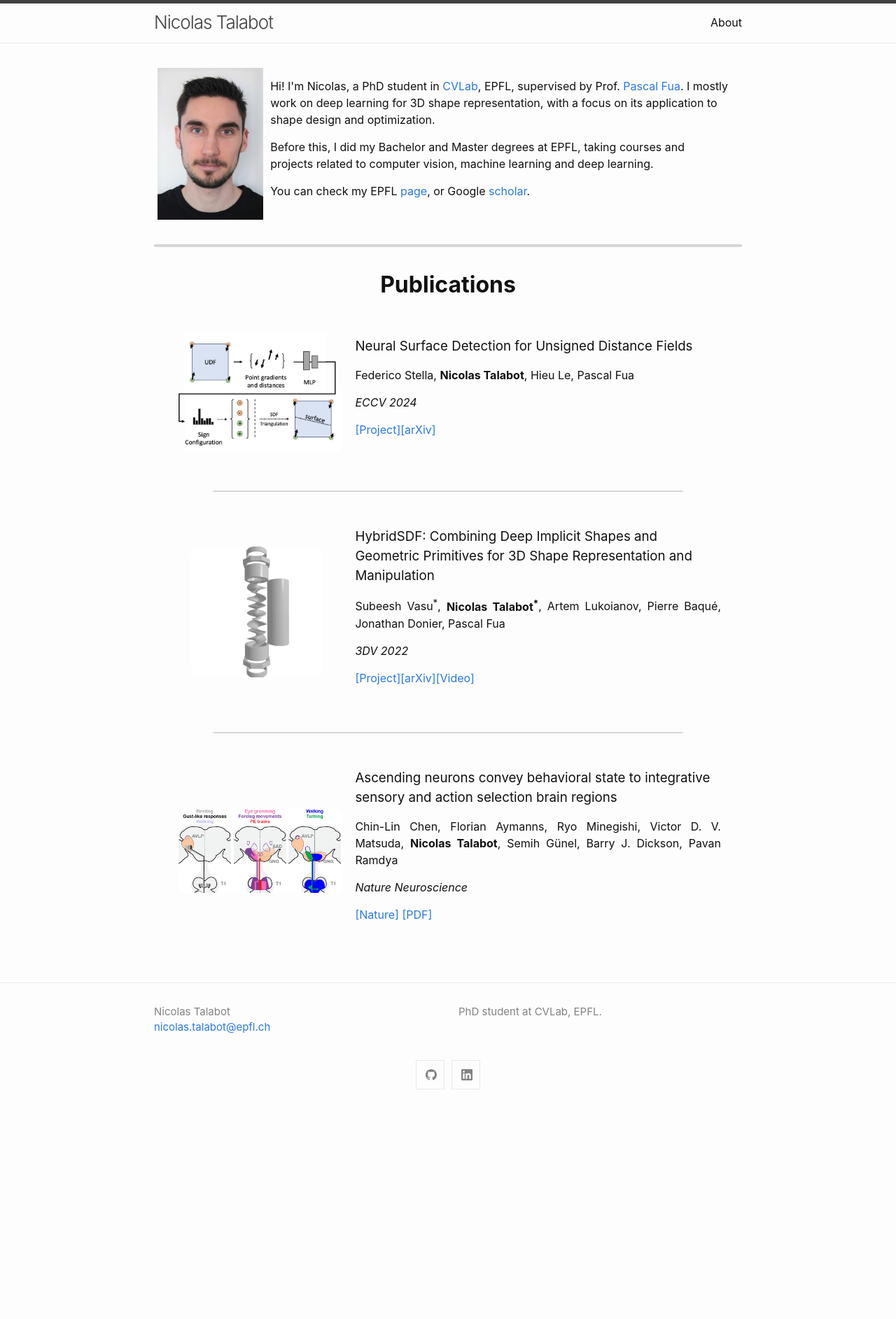
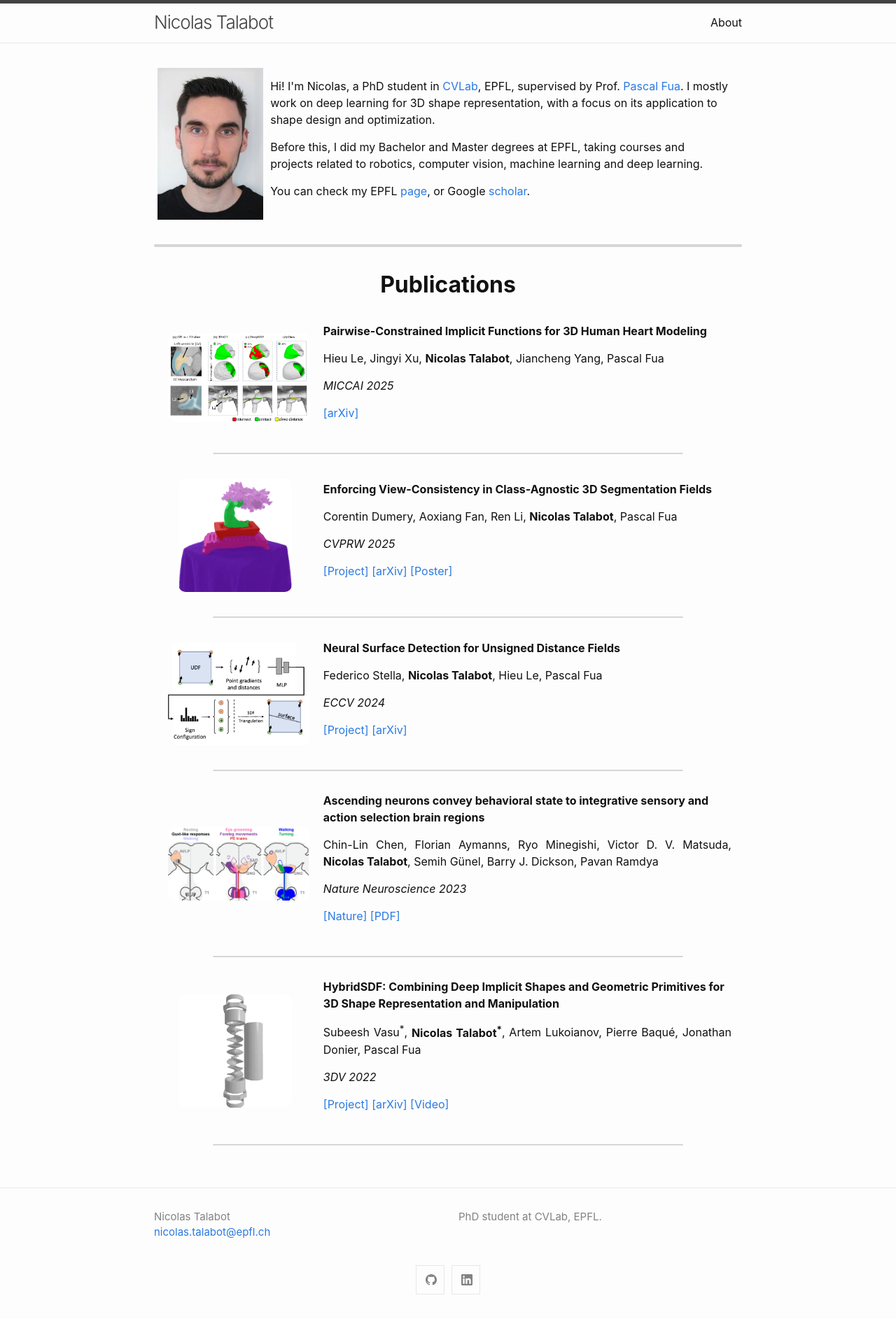
Before and after one commit to ntalabot/ntalabot.github.io, a Jekyll site: the page built from index.md, in a window 1280 px wide. Shown: the whole page at 70% size. Built offline with Jekyll 4.4.1, drawn with Linux system fonts in a browser that asks for light colours; nearby versions of some CDN libraries; before the commit the page ends 1592 px from its top, so only the background shows below that.

Commit message:
Add disconerf and pairwise-sdf

```diff
--- a/assets/css/style.scss
+++ b/assets/css/style.scss
@@ -150,6 +150,31 @@ margin-bottom: 20px;
 border-radius: 15px;
 }
 
+// My addition for publications
+.div_publication{
+  display: block;
+  padding-left: 15px;
+  padding-right: 15px;
+  padding-top: 0px;
+  padding-bottom: 0px;
+  text-align:justify;
+  margin-top: 0px;
+  margin-bottom: 0px;
+  border-radius: 15px;
+}
+.div_pub_left{
+  width: 25%;
+  display: inline-block;
+  vertical-align: middle;
+  margin-right: 3%;
+  text-align: center;
+}
+.div_pub_right{
+  width: 72%;
+  display: inline-block;
+  vertical-align: middle;
+}
+
 .div_gray {
 background: #f1f1f1;
 }
--- a/index.md
+++ b/index.md
@@ -18,7 +18,7 @@ layout: home
             I mostly work on deep learning for 3D shape representation, with a focus on its application to shape design and optimization.
         </p>
         <p>
-            Before this, I did my Bachelor and Master degrees at EPFL, taking courses and projects related to computer vision, machine learning and deep learning.
+            Before this, I did my Bachelor and Master degrees at EPFL, taking courses and projects related to robotics, computer vision, machine learning and deep learning.
         </p>
         <p>
             You can check my EPFL <a href="https://people.epfl.ch/nicolas.talabot?lang=en">page</a>, or Google <a href="https://scholar.google.com/citations?user=f2LbcbAAAAAJ&hl=en">scholar</a>.
@@ -26,64 +26,104 @@ layout: home
     </div>
 </div>
 
+<!-- ################################## -->
+<!-- ############# PAPERS ############# -->
+<!-- ################################## -->
 
 <hr class="hr_style">
-<h1 style="text-align:center;"> <b>Publications</b> </h1>
+<h1 style="text-align:center; margin-bottom: 30px;"> <b>Publications</b> </h1>
 
-
-<!-- NSDUDF, ECCV 2024 -->
-<div class="div_text">
+<!-- Pairwise SDF, MICCAI 2025 -->
+<div class="div_publication">
     <div class="div_aligned div_box">
-    <div style="width: 30%; display:inline-block; vertical-align:middle; margin-right:3%; text-align:center;">
-        <img style="margin:5px; width:100%; border-radius:10px;" src="/assets/images/nsdudf.png">
+    <div class="div_pub_left">
+        <img style="margin:5px; width:100%; border-radius:10px;" src="/assets/images/pairwise-sdf.png">
     </div>
-    <div style="width: 67%; display:inline-block;">
-        <h3 style="text-align: left;"> Neural Surface Detection for Unsigned Distance Fields </h3>
-        <p>Federico Stella, <b>Nicolas Talabot</b>, Hieu Le, Pascal Fua</p>
-        <p><i>ECCV 2024</i></p>
-        <p><a href="https://ilceltico.github.io/nsdudf/">[Project]</a><a href="https://arxiv.org/abs/2407.18381">[arXiv]</a></p>
+    <div class="div_pub_right">
+        <h4 style="text-align: left;"><b>Pairwise-Constrained Implicit Functions for 3D Human Heart Modeling</b></h4>
+        <p>Hieu Le, Jingyi Xu, <b>Nicolas Talabot</b>, Jiancheng Yang, Pascal Fua</p>
+        <p><i>MICCAI 2025</i></p>
+        <p><a href="https://arxiv.org/pdf/2307.08716">[arXiv]</a></p>
         <!-- <p></p> -->
         </div>
     </div>
 </div>
+<div class="centered_div medium">
+    <hr class="hr_style_thin">
+</div>
 
+<!-- DiscoNeRF, CVPRW 2025 -->
+<div class="div_publication">
+    <div class="div_aligned div_box">
+    <div class="div_pub_left">
+        <img style="margin:5px; width:80%; border-radius:10px;" src="/assets/images/disconerf.png">
+    </div>
+    <div class="div_pub_right">
+        <h4 style="text-align: left;"><b>Enforcing View-Consistency in Class-Agnostic 3D Segmentation Fields</b></h4>
+        <p>Corentin Dumery, Aoxiang Fan, Ren Li, <b>Nicolas Talabot</b>, Pascal Fua</p>
+        <p><i>CVPRW 2025</i></p>
+        <p><a href="https://corentindumery.github.io/projects/disconerf.html">[Project]</a> <a href="https://arxiv.org/abs/2408.09928">[arXiv]</a> <a href="https://corentindumery.github.io/images/disconerf/CVPRW_DiscoNeRF_poster.pdf">[Poster]</a></p>
+        <!-- <p></p> -->
+        </div>
+    </div>
+</div>
+<div class="centered_div medium">
+    <hr class="hr_style_thin">
+</div>
+
+<!-- NSD-UDF, ECCV 2024 -->
+<div class="div_publication">
+    <div class="div_aligned div_box">
+    <div class="div_pub_left">
+        <img style="margin:5px; width:100%; border-radius:10px;" src="/assets/images/nsdudf.png">
+    </div>
+    <div class="div_pub_right">
+        <h4 style="text-align: left;"><b>Neural Surface Detection for Unsigned Distance Fields</b></h4>
+        <p>Federico Stella, <b>Nicolas Talabot</b>, Hieu Le, Pascal Fua</p>
+        <p><i>ECCV 2024</i></p>
+        <p><a href="https://ilceltico.github.io/nsdudf/">[Project]</a> <a href="https://arxiv.org/abs/2407.18381">[arXiv]</a></p>
+        <!-- <p></p> -->
+        </div>
+    </div>
+</div>
+<div class="centered_div medium">
+    <hr class="hr_style_thin">
+</div>
+
+<!-- AxoID, Nature Neuroscience 2023 -->
+<div class="div_publication">
+    <div class="div_aligned">
+    <div class="div_pub_left">
+        <img style="margin:5px; width:100%; border-radius:10px;" src="/assets/images/axoid.png">
+    </div>
+    <div class="div_pub_right">
+        <h4 style="text-align: left;"><b>Ascending neurons convey behavioral state to integrative sensory and action selection brain regions</b></h4>
+        <p>Chin-Lin Chen, Florian Aymanns, Ryo Minegishi, Victor D. V. Matsuda, <b>Nicolas Talabot</b>, Semih Günel, Barry J. Dickson, Pavan Ramdya</p>
+        <p><i>Nature Neuroscience 2023</i></p>
+        <p><a href="https://www.nature.com/articles/s41593-023-01281-z">[Nature]</a> <a href="https://www.nature.com/articles/s41593-023-01281-z.pdf">[PDF]</a></p>
+        <!-- <p></p> -->
+        </div>
+    </div>
+</div>
 <div class="centered_div medium">
     <hr class="hr_style_thin">
 </div>
 
 <!-- HybridSDF, 3DV 2022 -->
-<div class="div_text">
+<div class="div_publication">
     <div class="div_aligned div_box">
-    <div style="width: 30%; display:inline-block; vertical-align:middle; margin-right:3%; text-align:center;">
+    <div class="div_pub_left">
         <img style="margin:5px; width:80%; border-radius:10px;" src="/projects/hybridsdf/images/mixer_clip.gif">
     </div>
-    <div style="width: 67%; display:inline-block;">
-        <h3 style="text-align: left;"> HybridSDF: Combining Deep Implicit Shapes and Geometric Primitives for 3D Shape Representation and Manipulation </h3>
+    <div class="div_pub_right">
+        <h4 style="text-align: left;"><b>HybridSDF: Combining Deep Implicit Shapes and Geometric Primitives for 3D Shape Representation and Manipulation</b></h4>
         <p>Subeesh Vasu<sup>*</sup>, <b>Nicolas Talabot<sup>*</sup></b>, Artem Lukoianov, Pierre Baqué, Jonathan Donier, Pascal Fua</p>
         <p><i>3DV 2022</i></p>
-        <p><a href="/hybridsdf">[Project]</a><a href="https://arxiv.org/abs/2109.10767">[arXiv]</a><a href="https://www.youtube.com/watch?v=vkMtn5Q446E&list=PLDqmL95Gm8yLluJMGuplQdre9QwnobvCt&index=9">[Video]</a></p>
+        <p><a href="/hybridsdf">[Project]</a> <a href="https://arxiv.org/abs/2109.10767">[arXiv]</a> <a href="https://www.youtube.com/watch?v=vkMtn5Q446E&list=PLDqmL95Gm8yLluJMGuplQdre9QwnobvCt&index=9">[Video]</a></p>
         <!-- <p>Deep implicit surfaces excel at modeling generic shapes but do not always capture the regularities present in manufactured objects, which is something simple geometric primitives are particularly good at. In this paper, we propose a representation combining latent and explicit parameters that can be decoded into a set of deep implicit and geometric shapes that are consistent with each other. As a result, we can effectively model both complex and highly regular shapes that coexist in manufactured objects. This enables our approach to manipulate 3D shapes in an efficient and precise manner.</p> -->
         </div>
     </div>
 </div>
-
 <div class="centered_div medium">
     <hr class="hr_style_thin">
 </div>
-
-<!-- AxoID, Nature Neuroscience 2022 -->
-<div class="div_text">
-    <div class="div_aligned">
-    <div style="width: 30%; display:inline-block; vertical-align:middle; margin-right:3%;">
-        <img style="margin:5px; width:100%; border-radius:10px;" src="/assets/images/axoid.png">
-    </div>
-    <div style="width: 67%; display:inline-block;">
-        <h3 style="text-align: left;"> Ascending neurons convey behavioral state to integrative sensory and action selection brain regions </h3>
-        <p>Chin-Lin Chen, Florian Aymanns, Ryo Minegishi, Victor D. V. Matsuda, <b>Nicolas Talabot</b>, Semih Günel, Barry J. Dickson, Pavan Ramdya</p>
-        <p><i>Nature Neuroscience</i></p>
-        <p><a href="https://www.nature.com/articles/s41593-023-01281-z">[Nature]</a>
-           <a href="https://www.nature.com/articles/s41593-023-01281-z.pdf">[PDF]</a></p>
-        <!-- <p></p> -->
-        </div>
-    </div>
-</div>
```
Also changed, not shown: README.md, assets/images/disconerf.png (added), assets/images/pairwise-sdf.png (added).
